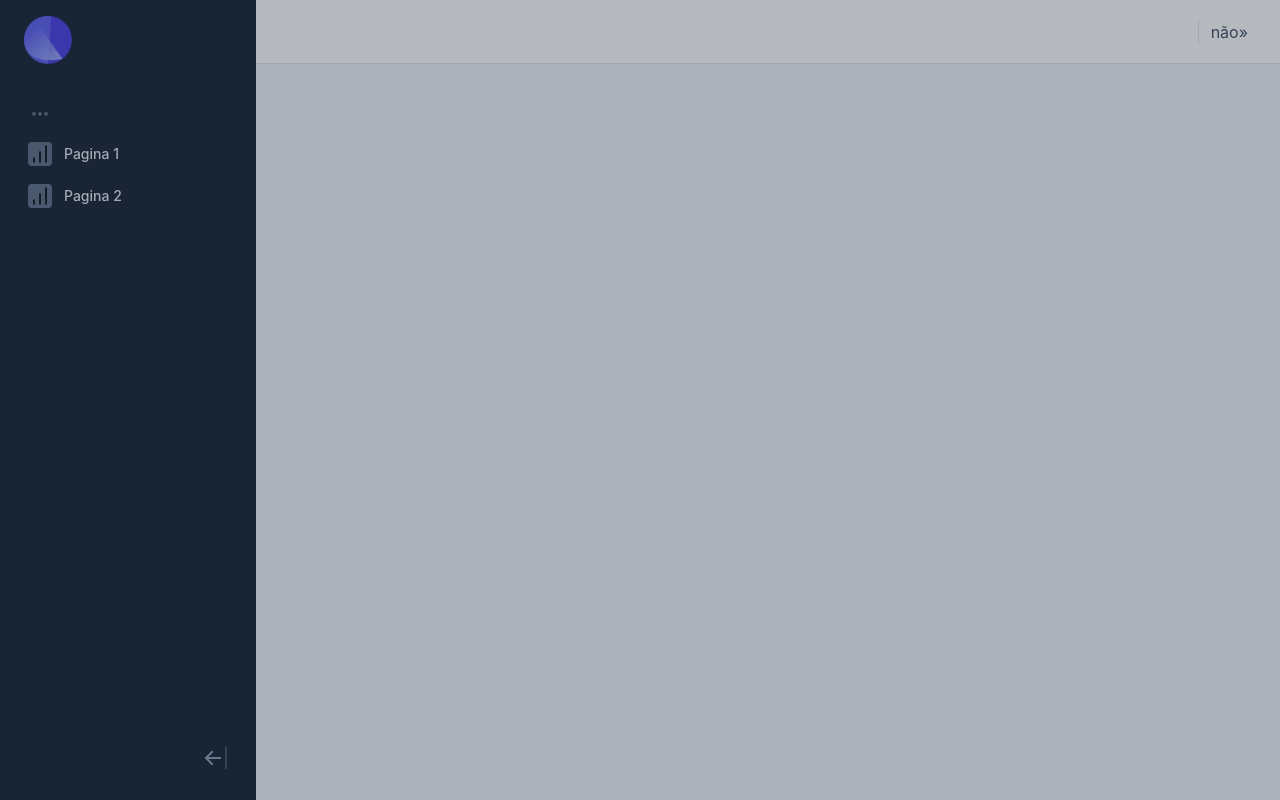
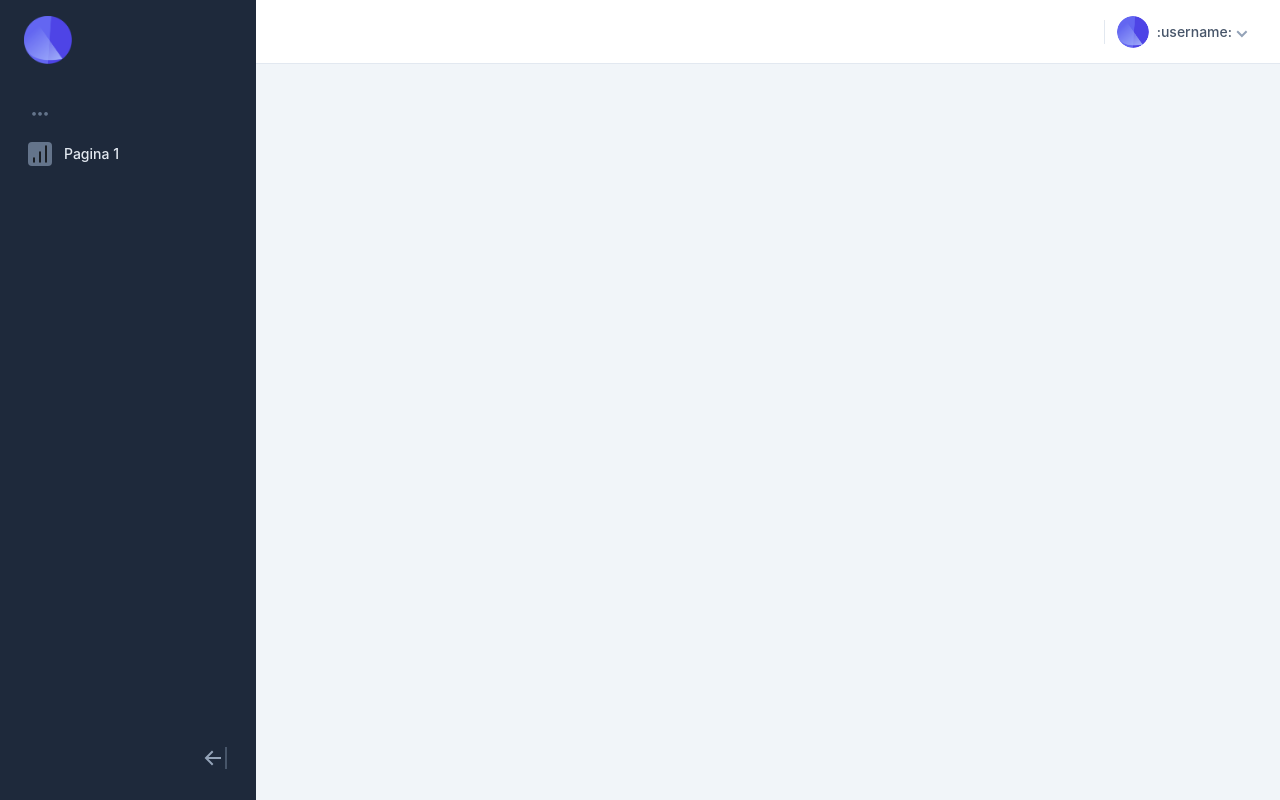
Before and after one commit to luizdeveloperbr/STS, a React (Vite) app: page / in a window 1280 px wide. Built offline with nearby package versions, Linux system fonts and the light colour scheme.

Commit message:
adicionado usermenu e refatoração de rotas

```diff
--- a/src/layout/Header.jsx
+++ b/src/layout/Header.jsx
@@ -1,6 +1,6 @@
-import React, {useContext} from "react";
-import {layout} from "../layout";
-
+import React, { useContext } from "react";
+import { layout } from "../layout";
+import logo from "../style/icons/logo.png"
 
 function Header() {
 
@@ -19,7 +19,7 @@ function Header() {
               text-slate-500
               hover:text-slate-600
               lg:hidden"
-              onClick={() => setLayoutState({toggle: "sidebarOpen"})}
+              onClick={() => setLayoutState({ toggle: "sidebarOpen" })}
             >
               <svg className="w-6 h-6 fill-current" viewBox="0 0 24 24" xmlns="http://www.w3.org/2000/svg">
                 <rect x="4" y="5" width="16" height="2" />
@@ -30,10 +30,59 @@ function Header() {
           </div>
           <div className="flex items-center">
             <hr className="w-px h-6 bg-slate-200 mx-3" />
-            {layoutState.userMenu ? "sim":"não"}
-            <button onClick={() => setLayoutState({toggle: "userMenu"})}>»</button>
+
+            {/* inicio */}
+            <div className="relative inline-flex">
+              <button
+                className="inline-flex justify-center items-center group"
+                aria-haspopup="true"
+                onClick={() => setLayoutState({ toggle: "userMenu" })}
+              >
+                <img className="w-8 h-8 rounded-full" src={logo} width="32" height="32" alt="User" />
+                <div className="flex items-center truncate">
+                  <span className="truncate ml-2 text-sm font-medium group-hover:text-slate-800">:username:</span>
+                  <svg className="w-3 h-3 shrink-0 ml-1 fill-current text-slate-400" viewBox="0 0 12 12">
+                    <path d="M5.9 11.4L.5 6l1.4-1.4 4 4 4-4L11.3 6z" />
+                  </svg>
+                </div>
+              </button>
+              <div
+                className={`${layoutState.userMenu ? '' : 'hidden'} origin-top-right z-10 absolute top-full right-0 min-w-44 bg-white border border-slate-200 py-1.5 rounded shadow-lg overflow-hidden mt-1`}
+              >
+                {/* <Transition
+        show={dropdownOpen}
+        enter="transition ease-out duration-200 transform"
+        enterStart="opacity-0 -translate-y-2"
+        enterEnd="opacity-100 translate-y-0"
+        leave="transition ease-out duration-200"
+        leaveStart="opacity-100"
+        leaveEnd="opacity-0"
+      > */}
+                <div>
+                  <div className="pt-0.5 pb-2 px-3 mb-1 border-b border-slate-200">
+                    <div className="font-medium text-slate-800">email@site.com</div>
+                    <div className="text-xs text-slate-500 italic">TEXTO</div>
+                  </div>
+                  <ul>
+                    <li>
+                      {/* <Link
+                className="font-medium text-sm text-indigo-500 hover:text-indigo-600 flex items-center py-1 px-3"
+                to="/"
+                onClick={() => setDropdownOpen(!dropdownOpen)}
+              >
+                Sign Out
+              </Link> */}
+                      <a
+                        className="font-medium text-sm text-indigo-500 hover:text-indigo-600 flex items-center py-1 px-3 hover:cursor-pointer"
+                      >Sair</a>
+                    </li>
+                  </ul>
+                </div>
+                {/* </Transition> */}
+              </div>
+            </div>
+            {/* fim */}
           </div>
-
         </div>
       </div>
     </header>
--- a/src/layout/Sidebar.jsx
+++ b/src/layout/Sidebar.jsx
@@ -8,12 +8,11 @@ function Wrapper({children}) {
   let {layoutState}  = useContext(layout)
 
   return (
-      <div>
-        <div
-          className={`fixed inset-0 bg-slate-900 bg-opacity-30 z-40 transition-opacity duration-200
-          ${layoutState.sidebarExpanded ? '': 'opacity-100' }
-          ${layoutState.sidebarOpen ? "opacity-100" : "opacity-0 pointer-events-none"}`}
-          aria-hidden="true"></div>
+       //</> <div
+          // className={`fixed inset-0 bg-slate-900 bg-opacity-30 z-40 transition-opacity duration-200
+          // ${layoutState.sidebarExpanded ? '': '2xl:opacity-0' }
+          // ${layoutState.sidebarOpen ? "opacity-100" : "opacity-0 pointer-events-none"}`}
+          // aria-hidden="true"></div>
         <div
           id="sidebar"
           className={`
@@ -25,7 +24,6 @@ function Wrapper({children}) {
             }`}>
               {children}
         </div>
-      </div>
     )
   };
 
--- a/src/pages/newPage.jsx
+++ b/src/pages/newPage.jsx
@@ -1,5 +1,9 @@
-export default function New(){
+import icon from '../style/icons/bar-chart.svg'
+
+function NewP(){
     return (
         <h1>NewPage</h1>
     )
 }
+
+export {icon, NewP}
--- a/src/routers/index.jsx
+++ b/src/routers/index.jsx
@@ -1,20 +1,20 @@
-import NewPage from "../pages/newPage"
-import NewPageTwo from "../pages/newPage2"
-import barchart from "../style/icons/bar-chart.svg"
+import {icon, NewP as ComponentPage} from "../pages/newPage"
+// import NewPageTwo from "../pages/newPage2"
+// import barchart from "../style/icons/bar-chart.svg"
 
 const routers = [
     {
         path: "/1",
         title: "Pagina 1",
-        icon: barchart,
-        element: <NewPage />
+        icon: icon,
+        element: <ComponentPage />
     },
-    {
-        path: "/2",
-        title: "Pagina 2",
-        icon: barchart,
-        element: <NewPageTwo />
-    }
+    // {
+    //     path: "/2",
+    //     title: "Pagina 2",
+    //     icon: barchart,
+    //     element: <NewPageTwo />
+    // }
 ]
 
 export default routers
```
